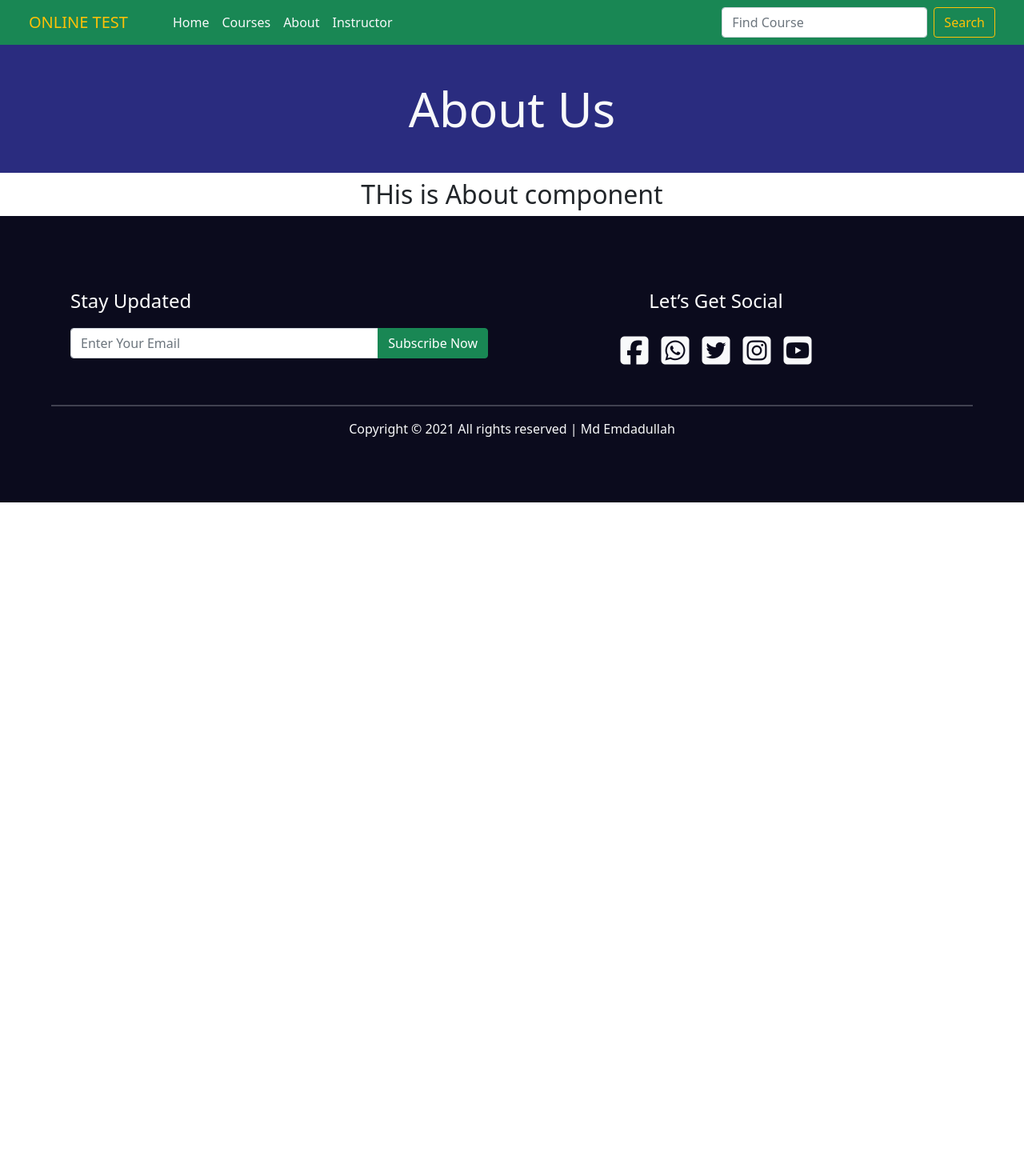
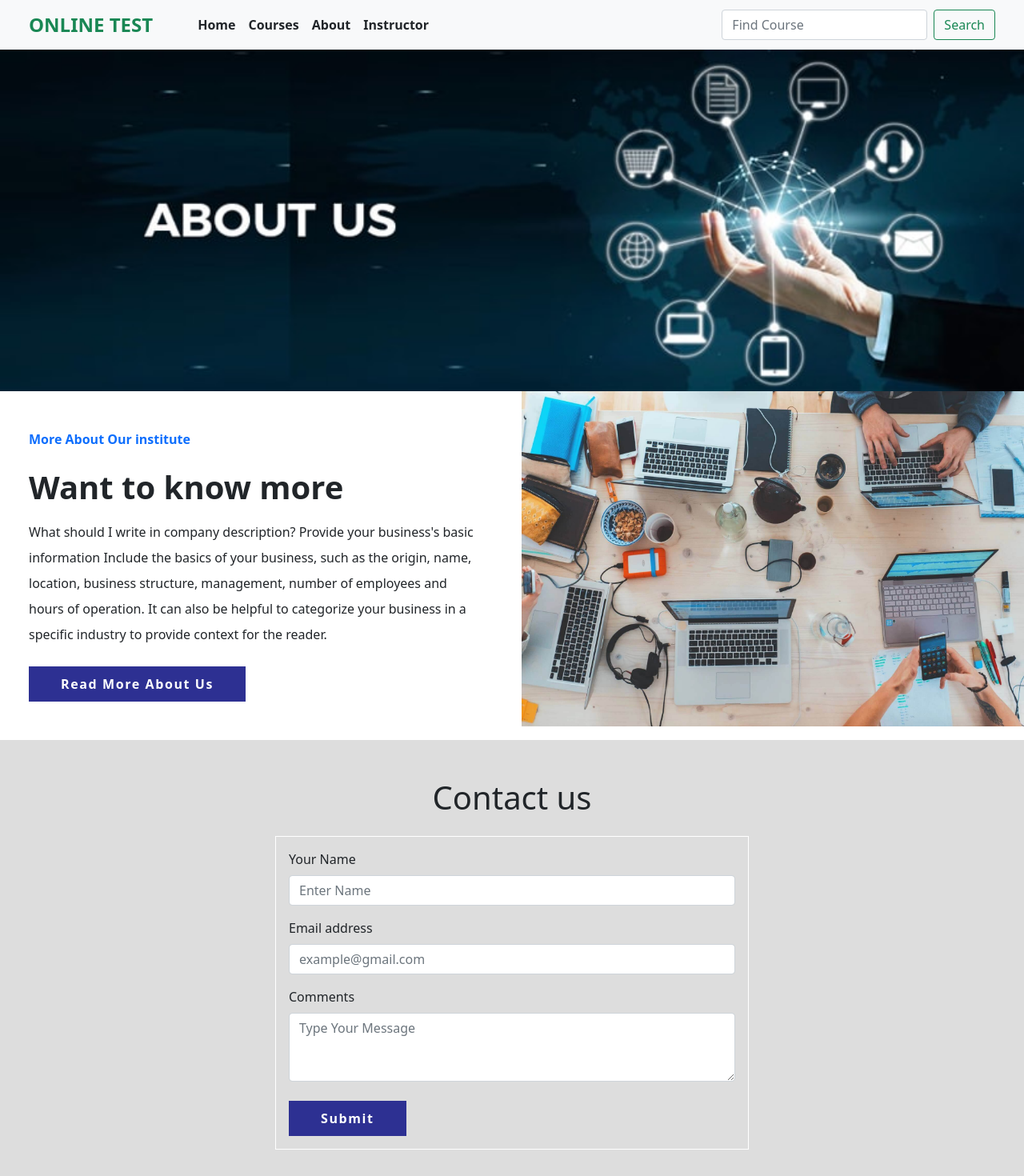
Before and after one commit to developeremdad/online-education-Etest, a React (Create React App) app: page /about in a window 1280 px wide. Shown: the top 1470 px of the page at 80% size. Before the commit the page ends 800 px from the top, so only its background shows below. Built offline with nearby package versions, Linux system fonts and the light colour scheme.

Commit message:
about us page complete

```diff
--- /dev/null
+++ b/src/components/About/About.css
@@ -0,0 +1,18 @@
+.regular-btn{
+    background-color:#2d3092;
+    color: white;
+    padding: 10px 40px;
+    border: none;
+    transition: .5s;
+    font-weight: bold;
+    letter-spacing: .1rem;
+}
+.regular-btn:hover{
+    background-color: #12145f;
+    padding: 10px 50px;
+}
+
+/* contact us css  */
+.contact-section{
+    background-color: #ddd;
+}
--- a/src/components/About/About.js
+++ b/src/components/About/About.js
@@ -1,17 +1,48 @@
 import React from 'react';
+import aboutImg from '../../about.jpg';
+import aboutDescription from '../../aboutDescription.jpg';
+import './About.css';
 
 const About = () => {
     return (
         <div>
-            <div>
-                <h1 style={
-                    {
-                        background: "#2a2c7f",
-                        height: "10rem",
-                        fontSize: "60px"
-                    }} className="d-flex align-items-center justify-content-center text-light">About Us</h1>
+            <img className="w-100" src={aboutImg} alt="" />
+            <div className="row">
+                {/* About us header bottom section with description */}
+                <div className="col-lg-6 col-md-6 col-sm-12 text-start p-4">
+                    <div className="p-4">
+                        <p className="text-primary mb-4 fw-bold">More About Our institute</p>
+                        <h1 className="fw-bold mb-3">Want to know more</h1>
+                        <p className="lh-lg">What should I write in company description? Provide your business's basic information Include the basics of your business, such as the origin, name, location, business structure, management, number of employees and hours of operation. It can also be helpful to categorize your business in a specific industry to provide context for the reader.</p>
+                        <button className="regular-btn mt-2">Read More About Us</button>
+                    </div>
+                </div>
+                <div className="col-lg-6 col-md-6 col-sm-12">
+                    <img className="img-fluid" src={aboutDescription} alt="" />
+                </div>
             </div>
-            <h2>THis is About component</h2>
+
+            {/* contact us form section  */}
+
+            <div className="contact-section p-5">
+                <h1 className="mb-4">Contact us</h1>
+                <div className="w-50 text-start border border-white mx-auto p-3">
+                    <div className="mb-3">
+                        <label className="form-label">Your Name</label>
+                        <input type="text" className="form-control" id="exampleFormControlInput1" placeholder="Enter Name" />
+                    </div>
+                    <div className="mb-3">
+                        <label className="form-label">Email address</label>
+                        <input type="email" className="form-control" id="exampleFormControlInput1" placeholder="example@gmail.com" />
+                    </div>
+                    <div className="mb-3">
+                        <label className="form-label">Comments</label>
+                        <textarea className="form-control" placeholder="Type Your Message" id="exampleFormControlTextarea1" rows="3"></textarea>
+                    </div>
+                    <button className="regular-btn mt-2">Submit</button>
+                </div>
+
+            </div>
         </div>
     );
 };
--- a/src/components/Course/Course.js
+++ b/src/components/Course/Course.js
@@ -27,8 +27,8 @@ const Course = (props) => {
                     <ListGroupItem><strong>Review: </strong>{reveiw}</ListGroupItem>
                 </ListGroup>
                 <Card.Body >
-                    <NavLink to="/home" className="d-inline"><Button variant="success">Enroll Now</Button></NavLink>
-                    <NavLink to="/courses" className="d-inline"><Button onClick={handleClick} variant="info">All Courses</Button></NavLink>
+                    <NavLink className="d-inline"><Button variant="success">Enroll Now</Button></NavLink>
+                    <NavLink className="d-inline"><Button onClick={handleClick} variant="info">All Courses</Button></NavLink>
                 </Card.Body>
             </Card>
         </Col>
--- a/src/components/Header/Header.js
+++ b/src/components/Header/Header.js
@@ -4,30 +4,30 @@ import { NavLink } from 'react-router-dom';
 const Header = () => {
     return (
         <div>
-            <nav className="navbar px-4 navbar-expand-lg navbar-light bg-success">
+            <nav className="navbar px-4 navbar-expand-lg navbar-light bg-light">
                 <div className="container-fluid">
                     <button className="navbar-toggler" type="button" data-bs-toggle="collapse" data-bs-target="#navbarTogglerDemo03" aria-controls="navbarTogglerDemo03" aria-expanded="false" aria-label="Toggle navigation">
                         <span className="navbar-toggler-icon"></span>
                     </button>
-                    <NavLink className="navbar-brand text-warning me-5" to="/home">ONLINE TEST</NavLink>
+                    <NavLink className="navbar-brand text-success me-5 fs-4 fw-bold" to="/home">ONLINE TEST</NavLink>
                     <div className="collapse navbar-collapse" id="navbarTogglerDemo03">
                         <ul className="navbar-nav me-auto mb-2 mb-lg-0">
                             <li className="nav-item">
-                                <NavLink className="nav-link active text-light" aria-current="page" to="/home">Home</NavLink>
+                                <NavLink className="nav-link active text-dark fw-bold" aria-current="page" to="/home">Home</NavLink>
                             </li>
                             <li className="nav-item">
-                                <NavLink className="nav-link text-light" to="/courses">Courses</NavLink>
+                                <NavLink className="nav-link text-dark fw-bold" to="/courses">Courses</NavLink>
                             </li>
                             <li className="nav-item">
-                                <NavLink className="nav-link text-light" to="/about">About</NavLink>
+                                <NavLink className="nav-link text-dark fw-bold" to="/about">About</NavLink>
                             </li>
                             <li className="nav-item">
-                                <NavLink className="nav-link text-light" to="/instructors">Instructor</NavLink>
+                                <NavLink className="nav-link text-dark fw-bold" to="/instructors">Instructor</NavLink>
                             </li>
                         </ul>
                         <form className="d-flex">
                             <input className="form-control me-2" type="search" placeholder="Find Course" aria-label="Search" />
-                            <button className="btn btn-outline-warning" type="submit">Search</button>
+                            <button className="btn btn-outline-success" type="submit">Search</button>
                         </form>
                     </div>
                 </div>
```
Also changed, not shown: public/fakeDataLoad.json (+13 -1 lines), src/about.jpg (added), src/aboutDescription.jpg (added).
